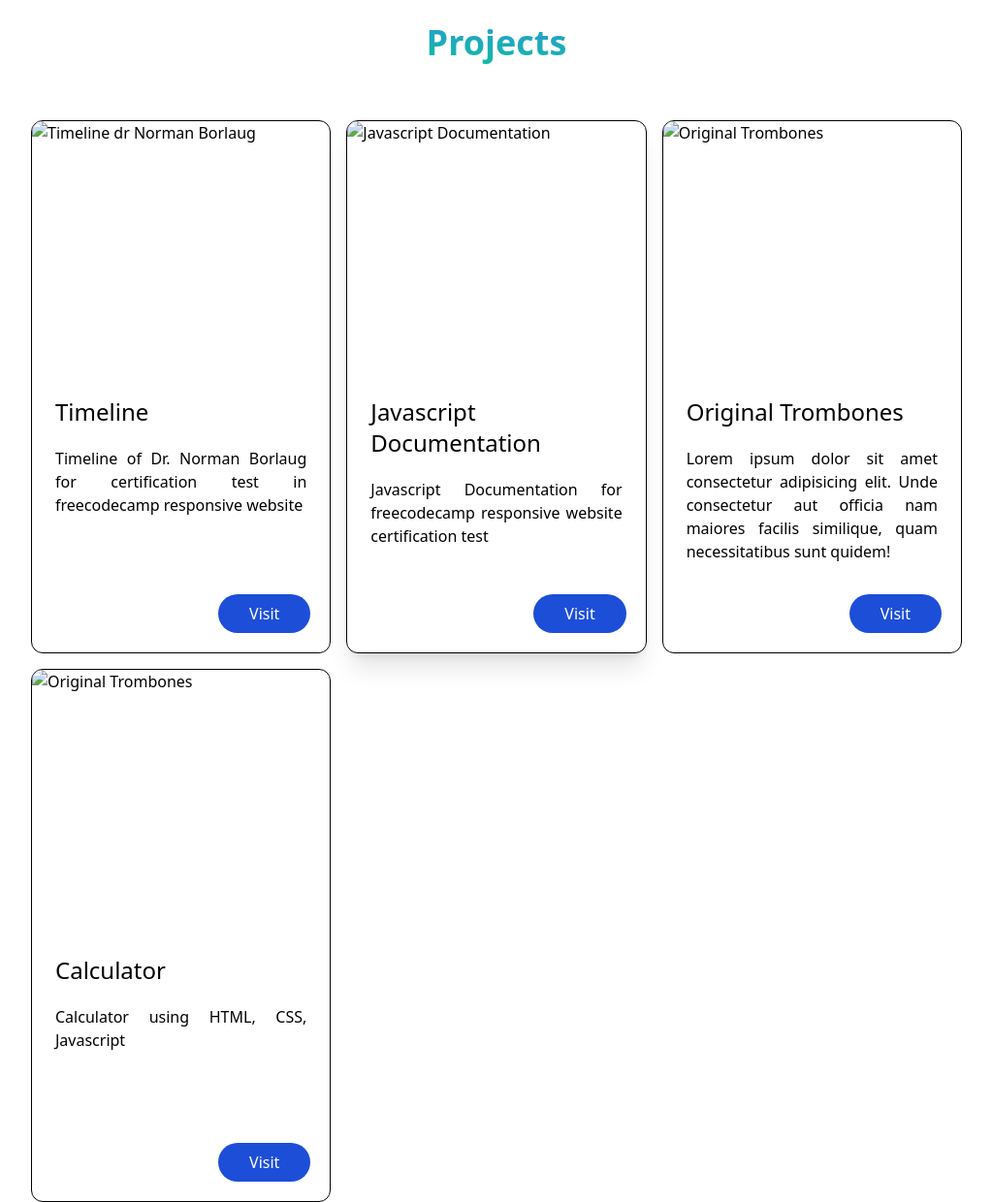
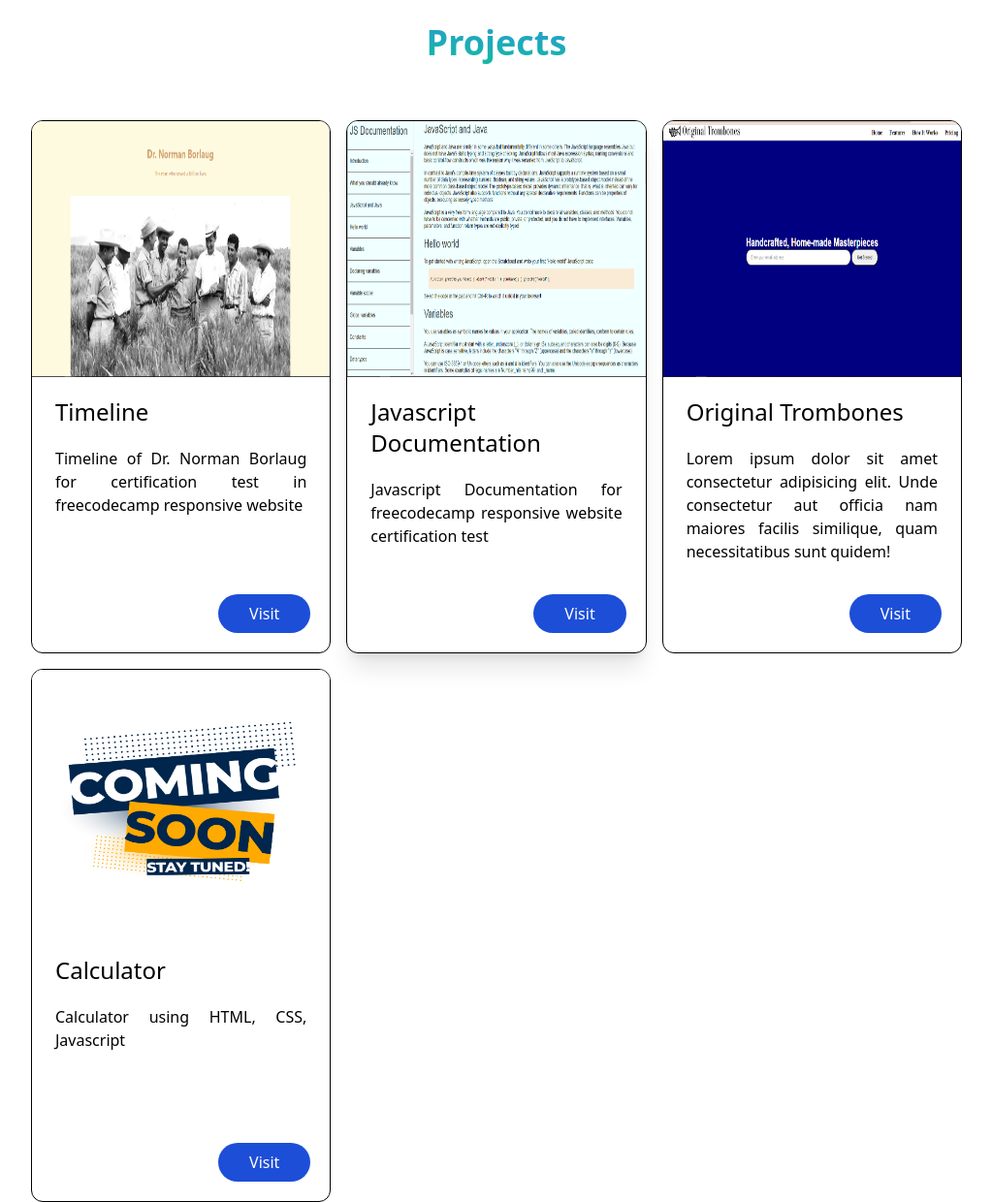
Before and after one commit to Giriathallah/profile-portfolio, a website: page index.html in a window 1280 px wide. Shown: the part 760-2000 px from the top of the page at 97% size, without its empty margins (128-1151 px from the left). Drawn offline with Linux system fonts and the light colour scheme; the site is published under a folder, as on GitHub Pages, so addresses that start at the root find nothing.

Commit message:
Update index.html

```diff
--- a/index.html
+++ b/index.html
@@ -86,7 +86,7 @@
           <div class="flex w-1/2 justify-center lg:h-1/2">
             <img
               class="max-h-64 max-w-64 h-auto w-auto rounded-full aspect-square shadow-xl"
-              src="/dist/assets/img/giri.png"
+              src="dist/assets/img/giri.png"
               alt="Muhammad Giri Sulthan Athallah lagi photo"
             />
           </div>
@@ -174,7 +174,7 @@
           <div class="h-1/2 w-full">
             <img
               class="w-full h-full bg-cover hover:scale-105"
-              src="/dist/assets/img/project1.png"
+              src="dist/assets/img/project1.png"
               alt="Timeline dr Norman Borlaug"
               srcset=""
             />
@@ -201,7 +201,7 @@
           <div class="h-1/2 w-full">
             <img
               class="w-full h-full bg-cover hover:scale-105"
-              src="/dist/assets/img/project2.png"
+              src="dist/assets/img/project2.png"
               alt="Javascript Documentation"
               srcset=""
             />
@@ -229,7 +229,7 @@
           <div class="h-1/2 w-full">
             <img
               class="w-full h-full bg-cover hover:scale-105"
-              src="/dist/assets/img/project3.png"
+              src="dist/assets/img/project3.png"
               alt="Original Trombones"
               srcset=""
             />
@@ -257,7 +257,7 @@
         <div class="h-1/2 w-full">
           <img
             class="w-full h-full bg-cover hover:scale-105"
-            src="/dist/assets/img/coming-soon.jpg"
+            src="dist/assets/img/coming-soon.jpg"
             alt="Original Trombones"
             srcset=""
           />
```
